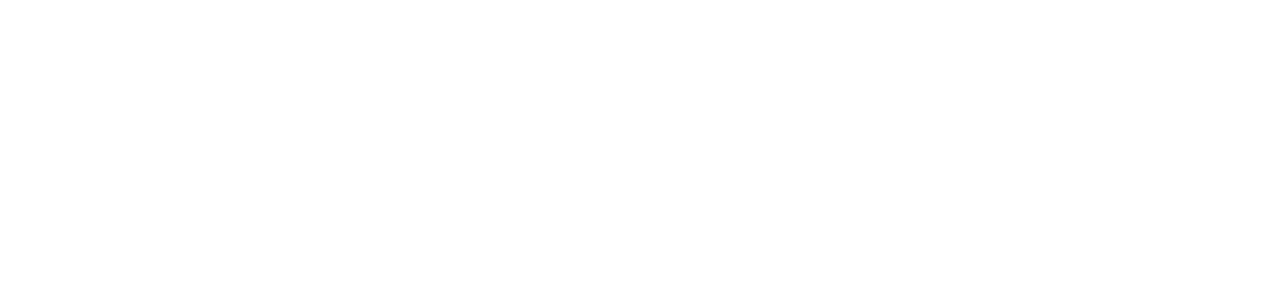
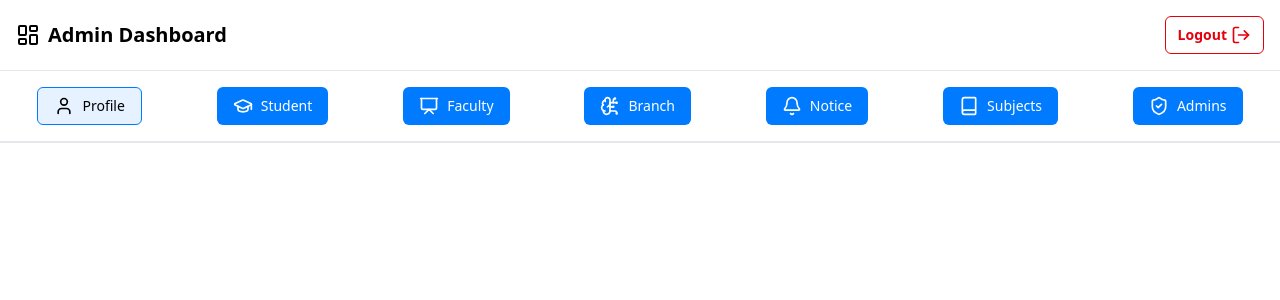
Before and after one commit to Prajjwal888/ERP, a React app in the folder frontend/: page /admin in a window 1280 px wide. Before the commit this address had no page. Shown: the top 300 px of the page. Built offline with nearby package versions, Linux system fonts and the light colour scheme; the HTML template or start-up script is replaced by a standard one.

Commit message:
add admin dashboard frontend

```diff
--- a/frontend/package.json
+++ b/frontend/package.json
@@ -14,6 +14,7 @@
     "lucide-react": "^0.474.0",
     "react": "^18.3.1",
     "react-dom": "^18.3.1",
+    "react-hot-toast": "^2.5.1",
     "react-router-dom": "^7.1.3",
     "tailwindcss": "^4.0.0"
   },
--- a/frontend/src/App.jsx
+++ b/frontend/src/App.jsx
@@ -1,13 +1,16 @@
 import React from 'react'
 import { Route,Routes } from 'react-router-dom'
 import Home from './pages/Home'
+import { Toaster } from 'react-hot-toast';
+import AdminDashboard from './pages/AdminDashboard';
 const App = () => {
   return (
     <div className='app'>
     <Routes>
-      <Route path='/' element={<Home></Home>}>
-      </Route>
+      <Route path='/' element={<Home></Home>}/>
+      <Route path='/admin' element={<AdminDashboard></AdminDashboard>} />
     </Routes>
+    <Toaster />
     </div>
   )
 }
--- /dev/null
+++ b/frontend/src/components/Header.jsx
@@ -0,0 +1,18 @@
+import React from 'react';
+import { LogOutIcon, LayoutDashboard } from 'lucide-react';
+
+export default function Header() {
+    return (
+        <header className="flex justify-between items-center p-4 bg-white border-b border-gray-200 font-sans">
+            <div className="flex items-center">
+                <LayoutDashboard className="w-6 h-6 text-black mr-2" />
+                <span className="text-xl font-bold text-black">Admin Dashboard</span>
+            </div>
+            <div className="flex items-center">
+                <button className="flex items-center text-red-600 font-bold text-sm bg-white border border-red-600 px-3 py-2 rounded-md transition-all duration-300 hover:bg-red-600 hover:text-white hover:border-red-800">
+                    Logout <LogOutIcon className="w-5 h-5 ml-1" />
+                </button>
+            </div>
+        </header>
+    );
+}
--- a/frontend/src/components/Login.jsx
+++ b/frontend/src/components/Login.jsx
@@ -1,10 +1,32 @@
 import React, { useState } from "react";
 import { LogIn } from "lucide-react";
+import { useNavigate } from "react-router-dom";
+import {toast} from 'react-hot-toast'
 const Login = ({ activeSection }) => {
   const [loginId, setLoginId] = useState("");
   const [password, setPassword] = useState("");
-  const handleSubmit = (e) => {
-    e.preventDefault();
+  const navigate=useNavigate();
+  const handleSubmit = async(e) => {
+    // e.preventDefault();
+    const response=await axios.post(`http://localhost:4000/api/${activeSection}/login`,{loginId,password});
+    if(response.data.success)
+    {
+      toast.success("Successfully Logged In");
+      if(activeSection==='Admin')
+      {
+        navigate('/admin')
+      }
+      else if(activeSection==='Faculty')
+      {
+        navigate('/faculty');
+      }
+      else navigate('/student');
+    }
+    else
+    {
+      toast.error(response.data.message);
+      console.log(response.data.message);
+    }
     console.log("Login attempted with:", loginId, password, activeSection);
   };
   return (
--- a/frontend/src/components/LoginNavbar.jsx
+++ b/frontend/src/components/LoginNavbar.jsx
@@ -1,5 +1,5 @@
 import React from "react";
-import { BookOpen, Users, GraduationCap } from "lucide-react";
+import { ShieldCheck, Users, GraduationCap } from "lucide-react";
 const LoginNavbar = ({ activeSection, setActiveSection }) => {
   const handleNavClick = (section) => {
     setActiveSection(section);
@@ -9,7 +9,6 @@
       <nav className="bg-blue-600 p-4">
         <div className="flex justify-center space-x-8">
           <a
-            href="#student"
             onClick={() => handleNavClick("Student")}
             className={`flex items-center px-4 py-2 rounded-md text-sm font-medium transition-colors duration-200 ${
               activeSection === "Student"
@@ -21,7 +20,6 @@
             Student
           </a>
           <a
-            href="#faculty"
             onClick={() => handleNavClick("Faculty")}
             className={`flex items-center px-4 py-2 rounded-md text-sm font-medium transition-colors duration-200 ${
               activeSection === "Faculty"
@@ -33,7 +31,6 @@
             Faculty
           </a>
           <a
-            href="#admin"
             onClick={() => handleNavClick("Admin")}
             className={`flex items-center px-4 py-2 rounded-md text-sm font-medium transition-colors duration-200 ${
               activeSection === "Admin"
@@ -41,7 +38,7 @@
                 : "text-white hover:bg-blue-700"
             }`}
           >
-            <BookOpen className="w-4 h-4 mr-2" />
+            <ShieldCheck className="w-4 h-4 mr-2" />
             Admin
           </a>
         </div>
--- /dev/null
+++ b/frontend/src/components/Navbar.jsx
@@ -0,0 +1,37 @@
+import React, { useState } from "react";
+import { User,GraduationCap, Presentation, Book, Bell,ShieldCheck,BrainCircuit } from "lucide-react";
+
+const Navbar = () => {
+  const [activeTab, setActiveTab] = useState("Profile");
+
+  const tabs = [
+    { name: "Profile", icon: <User className="w-5 h-5" /> },
+    { name: "Student", icon: <GraduationCap className="w-5 h-5" /> },
+    { name: "Faculty", icon: <Presentation className="w-5 h-5" /> },
+    { name: "Branch", icon: <BrainCircuit className="w-5 h-5" /> },
+    { name: "Notice", icon: <Bell className="w-5 h-5" /> },
+    { name: "Subjects", icon: <Book className="w-5 h-5" />},
+    { name: "Admins", icon: <ShieldCheck className="w-5 h-5" />}
+  ];
+
+  return (
+    <div className="flex justify-around bg-white py-4 border-b-2 border-gray-200">
+      {tabs.map((tab) => (
+        <button
+          key={tab.name}
+          onClick={() => setActiveTab(tab.name)}
+          className={`flex items-center gap-2 px-4 py-2 text-sm font-medium rounded-md transition-colors duration-300 ${
+            activeTab === tab.name
+              ? "bg-[#e6f2ff] text-black border border-[#007bff]"
+              : "bg-[#007bff] text-white hover:bg-[#0056b3]"
+          }`}
+        >
+          {tab.icon}
+          {tab.name}
+        </button>
+      ))}
+    </div>
+  );
+};
+
+export default Navbar;
--- /dev/null
+++ b/frontend/src/pages/AdminDashboard.jsx
@@ -0,0 +1,18 @@
+import React from 'react'
+import Navbar from '../components/Navbar'
+import Header from '../components/Header'
+
+const AdminDashboard = () => {
+  return (
+    <>
+        <div className='admin-header'>
+        <Header />
+        </div>
+        <div className='admin-dashboard'>
+        <Navbar />
+        </div>
+    </>
+  )
+}
+
+export default AdminDashboard
```
Also changed, not shown: 1 other file (tests, documents, lock files or other folders).
